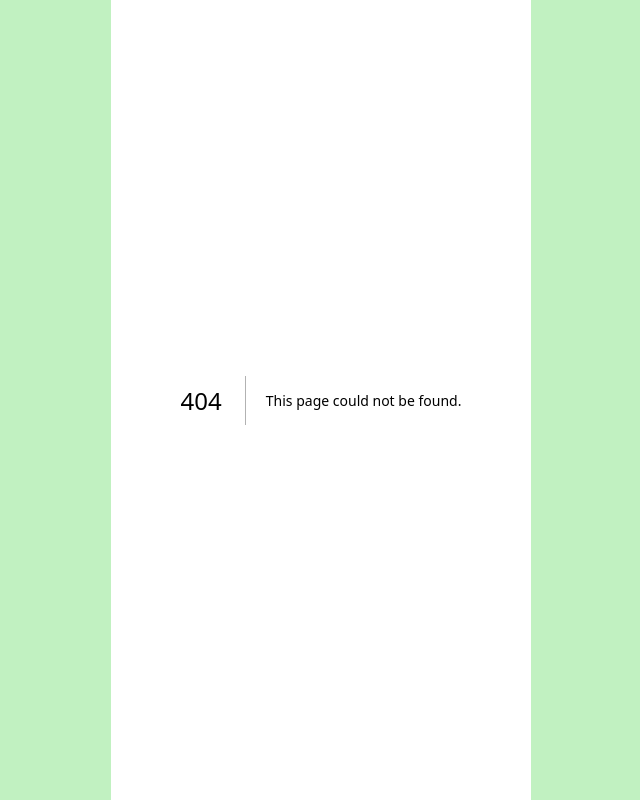
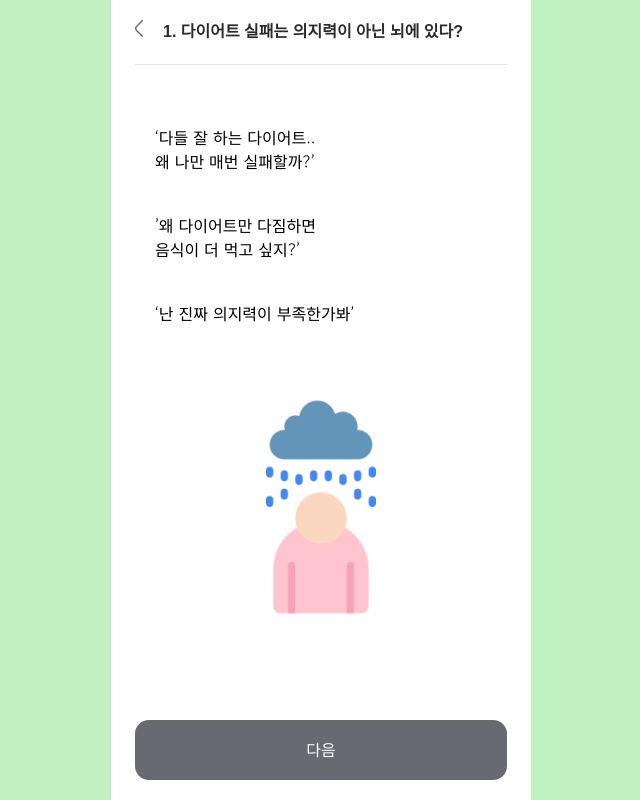
Before and after one commit to hatoruday/mindeating-front, a Next.js app: page /contents/learn_1/1 in a window 1280 px wide. Before the commit this address had no page. Shown: the whole page, without its empty margins (319-959 px from the left). Built offline with nearby package versions, Linux system fonts and the light colour scheme; a web font is replaced by a local one.

Commit message:
compare speed

```diff
--- a/app/contents/learn_1/page.tsx
+++ b/app/contents/learn_1/[pageNum]/page.tsx
@@ -1,13 +1,13 @@
-"use client";
-
-import { usePathname, useSearchParams } from "next/navigation";
 import { Five, Four, One, Six, Three, Two } from "./oneTopicPages";
 import { Suspense } from "react";
 
-function Learn1() {
-  const query = useSearchParams();
-  const pathname = usePathname();
-  const pageNum = query.get("page");
+interface IParams {
+  params: { pageNum: string };
+}
+
+function Learn1({ pageNum }: { pageNum: string }) {
+  const pathname = "contents/learn_1";
+
   return (
     <div className="flex flex-grow h-full flex-col">
       {pageNum === "1" && <One topic={pathname} pageNum={pageNum} />}
@@ -19,10 +19,10 @@ function Learn1() {
     </div>
   );
 }
-export default function WrapLearn1() {
+export default function WrapLearn1({ params: { pageNum } }: IParams) {
   return (
     <Suspense>
-      <Learn1 />
+      <Learn1 pageNum={pageNum} />
     </Suspense>
   );
 }
--- a/components/contents/contentsScreen.tsx
+++ b/components/contents/contentsScreen.tsx
@@ -73,7 +73,7 @@ export default function ContentsScreen({
       </main>
       <div className="flex content-center my-5">
         {pageNumber ? (
-          <Link href={`${topic}?page=${parseInt(pageNumber) + 1}`} className="h-[60px] flex-shrink-0 items-center rounded-[14px] w-full flex justify-center content-center bg-black2">
+          <Link href={`${parseInt(pageNumber) + 1}`} className="h-[60px] flex-shrink-0 items-center rounded-[14px] w-full flex justify-center content-center bg-black2">
             <span className="font-nanum text-white text-[16px]">다음</span>
           </Link>
         ) : (
```
Also changed, not shown: app/contents/learn_1/[pageNum]/oneTopicPages.tsx (renamed from app/contents/learn_1/oneTopicPages.tsx).
